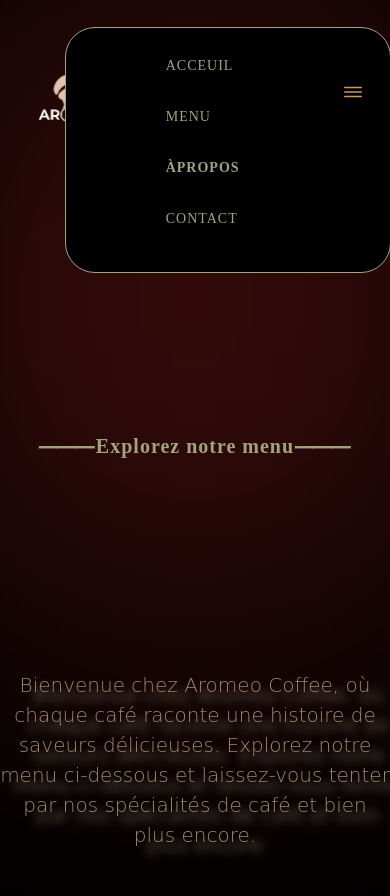
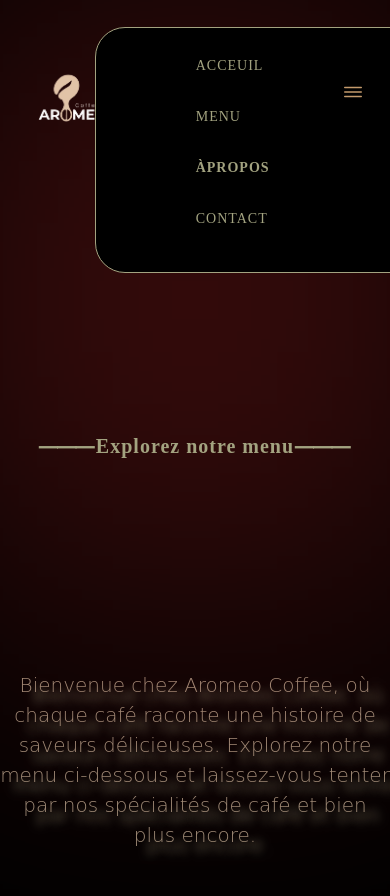
Before and after one commit to aromeo-coffee/Aromeo_coffee, a plain HTML site: page menu.html in a window 390 px wide. Both pictures are taken after a click on the button "Toggle menu". Shown: the top 896 px of the page. Drawn offline with nearby package versions, Linux system fonts and the light colour scheme.

Commit message:
Update menu.css

```diff
--- a/assets/css/menu.css
+++ b/assets/css/menu.css
@@ -131,7 +131,7 @@ nav {
         align-items: center;
         justify-content: center;
         gap: 20px;
-        left: -80px;
+        left: -50px;
         bottom: 150px;
         width: 800px;
         margin: 0;
```
